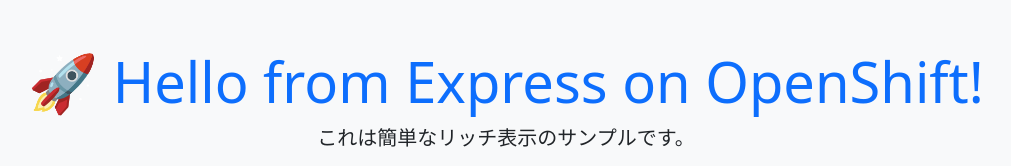
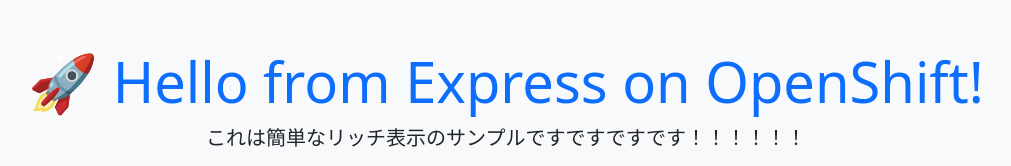
Before and after one commit to tkhs-work/work-public2, a website: page public/index.html in a window 1280 px wide. Shown: the top 166 px of the page, without its empty margins (134-1145 px from the left). Drawn offline with nearby package versions, Linux system fonts and the light colour scheme.

Commit message:
Update index.html

```diff
--- a/public/index.html
+++ b/public/index.html
@@ -8,7 +8,7 @@
 <body class="bg-light">
   <div class="container mt-5">
     <h1 class="display-4 text-center text-primary">🚀 Hello from Express on OpenShift!</h1>
-    <p class="lead text-center">これは簡単なリッチ表示のサンプルです。</p>
+    <p class="lead text-center">これは簡単なリッチ表示のサンプルですですですです！！！！！！</p>
     <div class="text-center">
       <img src="https://placekitten.com/400/200" class="img-fluid rounded" alt="kitten">
     </div>
```
